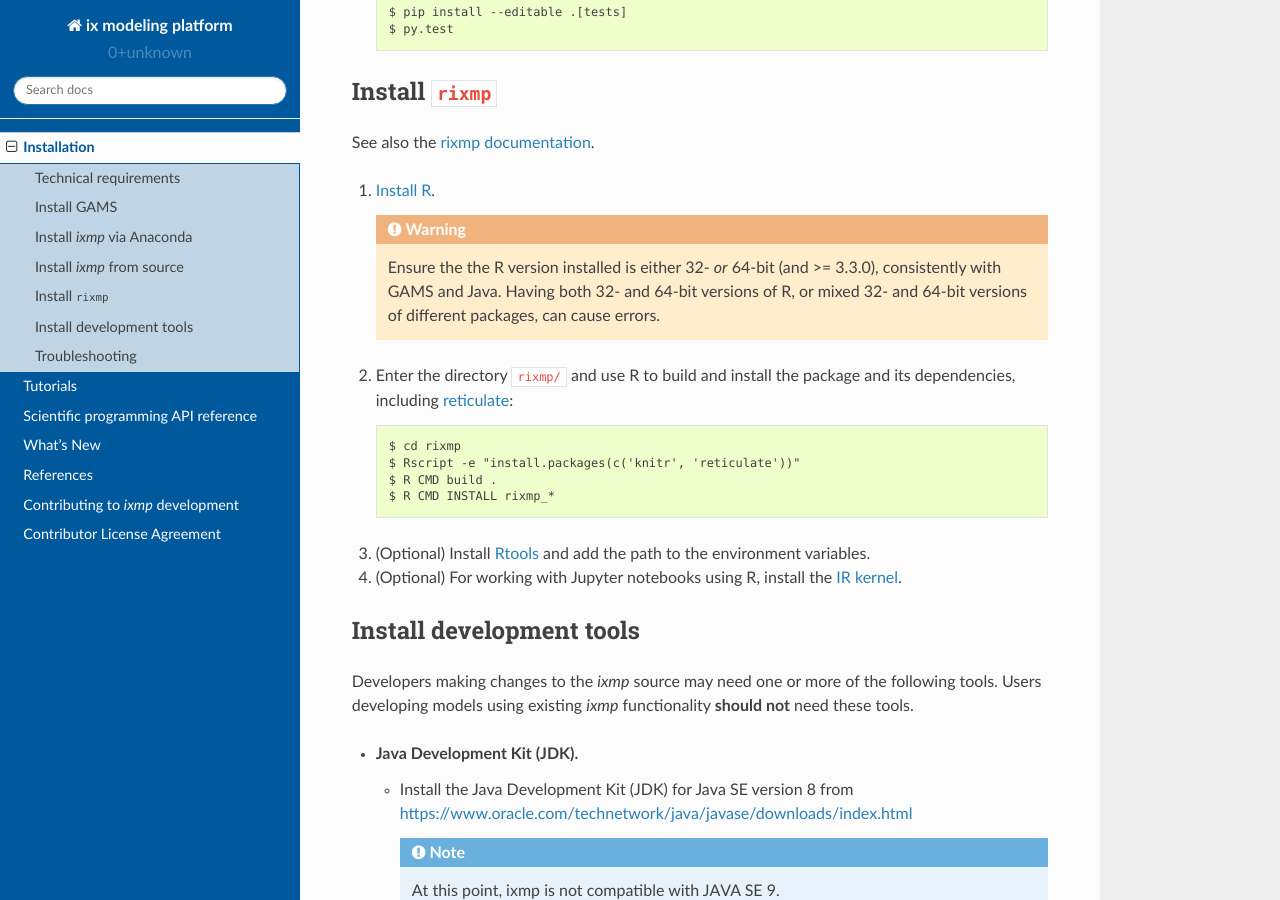
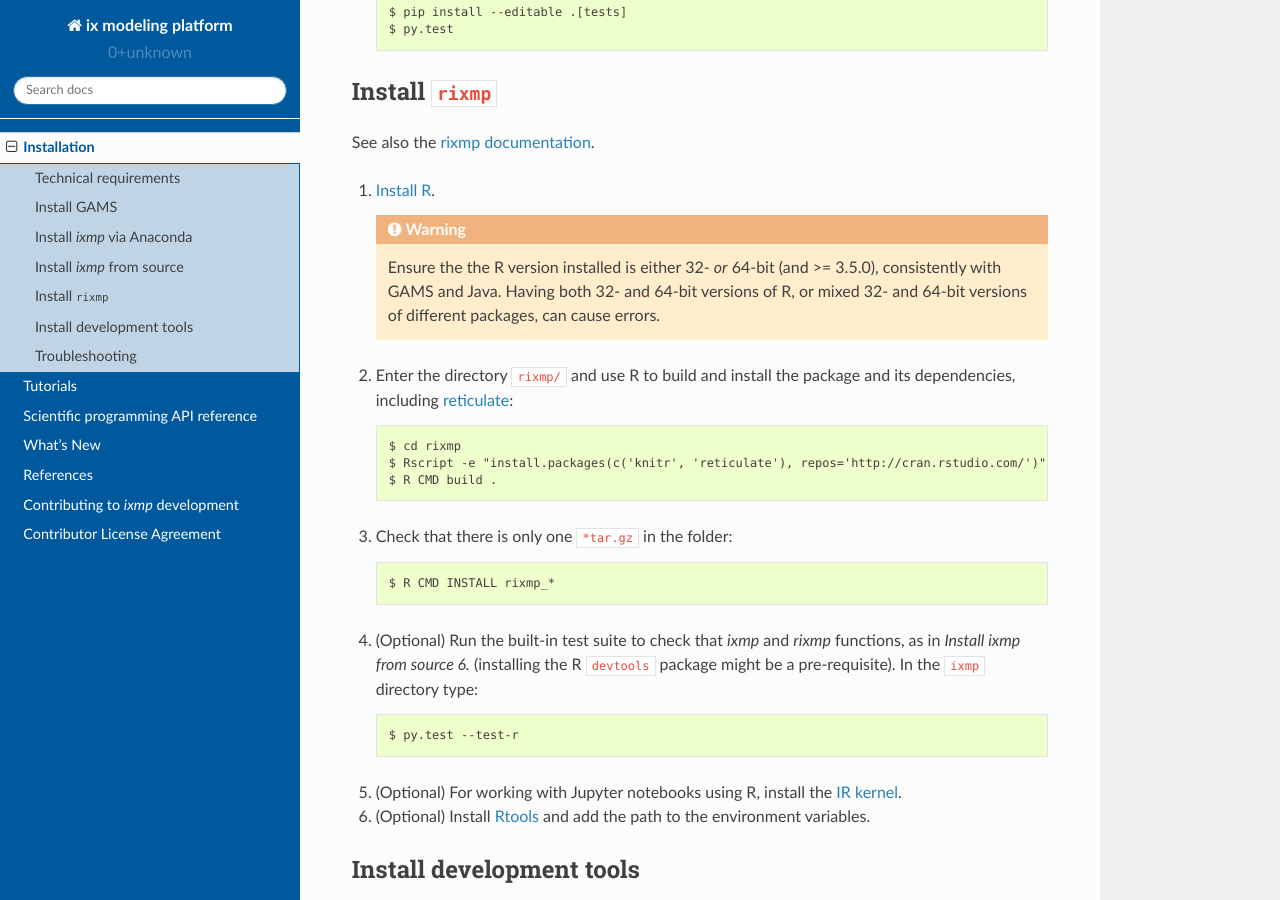
Before and after one commit to iiasa/ixmp, a Sphinx documentation site: the page built from doc/source/install.rst, in a window 1280 px wide and 900 px high, scrolled down 2199 px. Built offline with Sphinx 7.4.7 and the Read the Docs theme 2.0.0, drawn with Linux system fonts in a browser that asks for light colours.

Commit message:
Update documentation of rixmp installation and use (#305)
- Describe how to build the doc for windows
  to me it seems the previous explanation does not work. Instead, writing make html works on Windows as on other OS
- Correct rixmp installation guide
  corrections to make sure it work in any case
- Improve installation description

```diff
--- a/doc/source/install.rst
+++ b/doc/source/install.rst
@@ -112,19 +112,27 @@
 1. `Install R <https://www.r-project.org>`_.
 
    .. warning::
-      Ensure the the R version installed is either 32- *or* 64-bit (and >= 3.3.0), consistently with GAMS and Java.
+      Ensure the the R version installed is either 32- *or* 64-bit (and >= 3.5.0), consistently with GAMS and Java.
       Having both 32- and 64-bit versions of R, or mixed 32- and 64-bit versions of different packages, can cause errors.
 
 2. Enter the directory ``rixmp/`` and use R to build and install the package and its dependencies, including reticulate_::
 
    $ cd rixmp
-   $ Rscript -e "install.packages(c('knitr', 'reticulate'))"
+   $ Rscript -e "install.packages(c('knitr', 'reticulate'), repos='http://cran.rstudio.com/')"
    $ R CMD build .
+
+3. Check that there is only one ``*tar.gz`` in the folder::
+
    $ R CMD INSTALL rixmp_*
 
-3. (Optional) Install `Rtools <https://cran.r-project.org/bin/windows/Rtools/>`_ and add the path to the environment variables.
+4. (Optional) Run the built-in test suite to check that *ixmp* and *rixmp* functions, as in *Install ixmp from source 6.* (installing
+   the R ``devtools`` package might be a pre-requisite). In the ``ixmp`` directory type::
 
-4. (Optional) For working with Jupyter notebooks using R, install the `IR kernel <https://irkernel.github.io>`_.
+    $ py.test --test-r
+
+5. (Optional) For working with Jupyter notebooks using R, install the `IR kernel <https://irkernel.github.io>`_.
+
+6. (Optional) Install `Rtools <https://cran.r-project.org/bin/windows/Rtools/>`_ and add the path to the environment variables.
 
 .. _reticulate: https://rstudio.github.io/reticulate/
 
```
Also changed, not shown: doc/README.rst.
